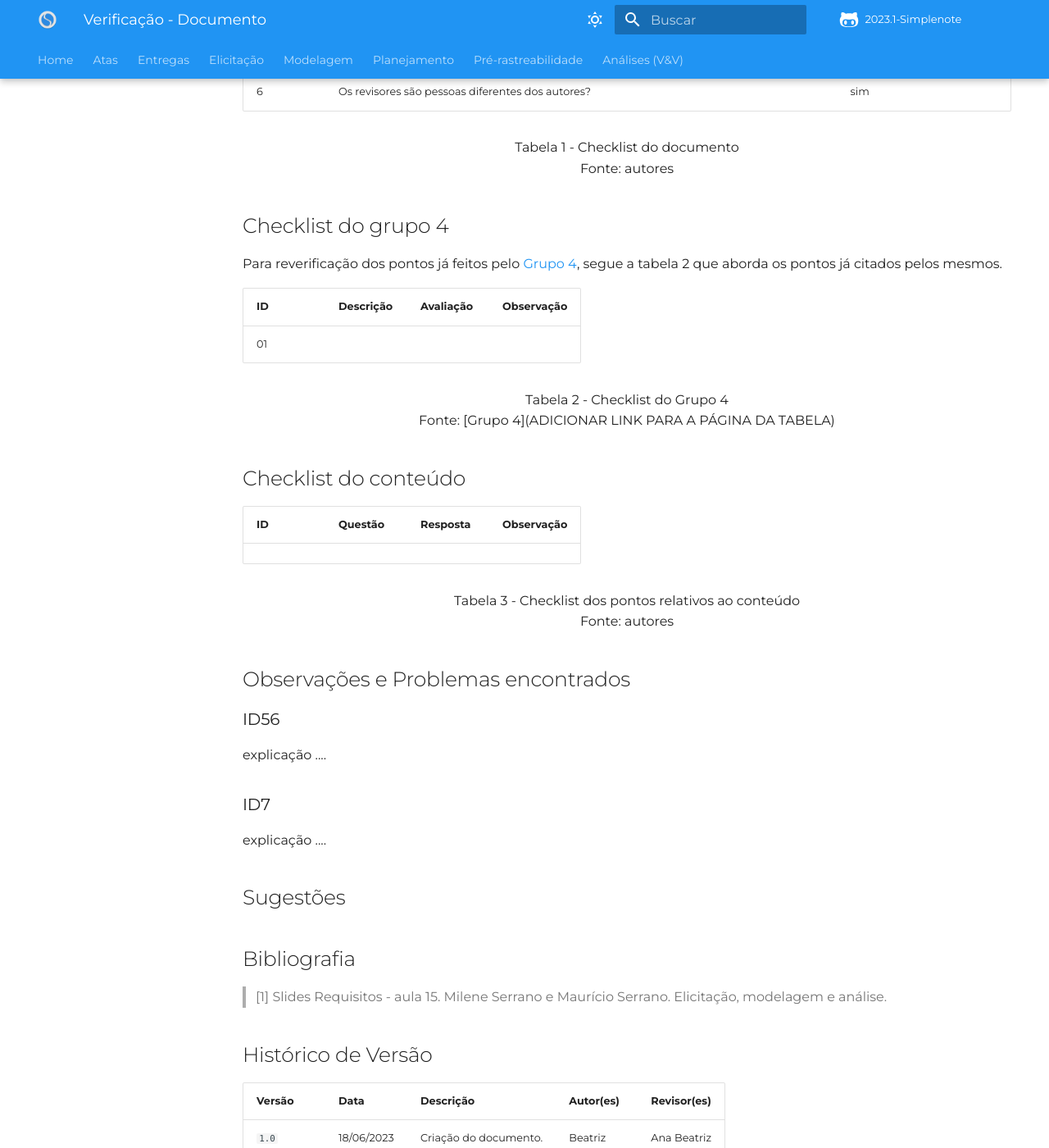
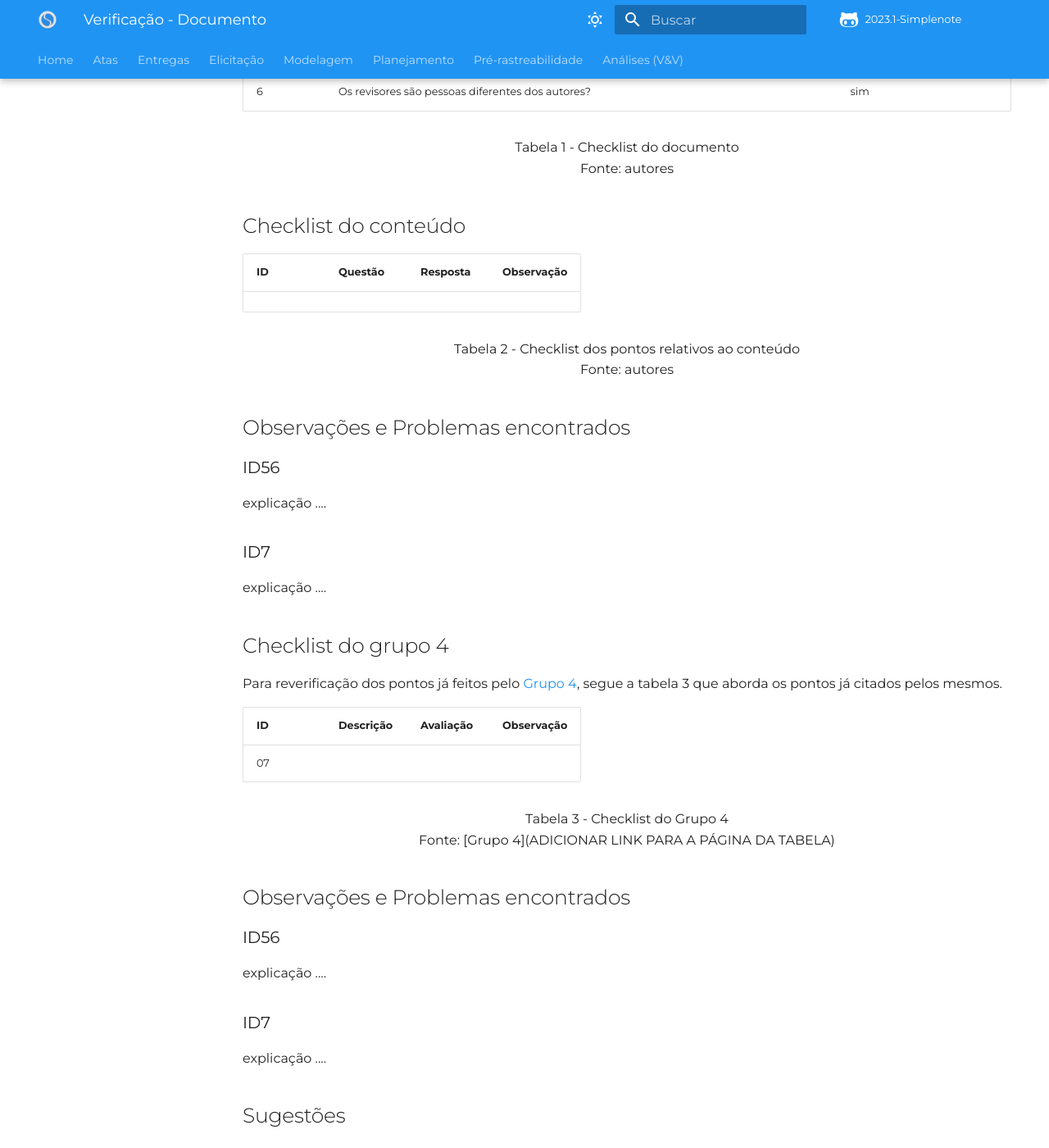
Before and after one commit to Requisitos-de-Software/2023.1-Simplenote, an MkDocs documentation site: the page built from docs/Analise-Grupo5/Elicitação/priorização/FTF.md, in a window 1280 px wide and 1400 px high, scrolled down 1087 px. Shown: the whole window at 82% size. Built offline with MkDocs 1.6.1 and Material for MkDocs 9.7.7, drawn with Linux system fonts in a browser that asks for light colours; some web fonts are replaced; comment, search, counter and statistics services are not loaded.

Commit message:
Update FTF.md

```diff
--- a/docs/Analise-Grupo5/Elicitação/priorização/FTF.md
+++ b/docs/Analise-Grupo5/Elicitação/priorização/FTF.md
@@ -28,21 +28,32 @@ Para avaliação do documento em aspectos formais e tecnicos, foi criado a tabel
 
 <p align="center"> Tabela 1 - Checklist do documento <br> Fonte: autores </p>
 
-## Checklist do grupo 4
-Para reverificação dos pontos já feitos pelo [Grupo 4](https://github.com/Requisitos-de-Software/2023.1-Caesb), segue a tabela 2 que aborda os pontos já citados pelos mesmos.
-
-| ID  | Descrição | Avaliação | Observação |
-| --- | --------- | --------- | ---------- |
-| 01  |           |           |            |
-
-<p align="center"> Tabela 2 - Checklist do Grupo 4 <br> Fonte: [Grupo 4](ADICIONAR LINK PARA A PÁGINA DA TABELA) </p>
 ## Checklist do conteúdo
 
 | ID  | Questão | Resposta | Observação |
 | --- | ------- | -------- | ---------- |
 |     |         |          |            |
 
-<p align="center"> Tabela 3 - Checklist dos pontos relativos ao conteúdo <br> Fonte: autores </p>
+<p align="center"> Tabela 2 - Checklist dos pontos relativos ao conteúdo <br> Fonte: autores </p>
+
+## Observações e Problemas encontrados
+
+### ID56
+
+explicação ....
+
+### ID7
+
+explicação ....
+
+## Checklist do grupo 4
+Para reverificação dos pontos já feitos pelo [Grupo 4](https://github.com/Requisitos-de-Software/2023.1-Caesb), segue a tabela 3 que aborda os pontos já citados pelos mesmos.
+
+| ID  | Descrição | Avaliação | Observação |
+| --- | --------- | --------- | ---------- |
+| 07  |           |           |            |
+
+<p align="center"> Tabela 3 - Checklist do Grupo 4 <br> Fonte: [Grupo 4](ADICIONAR LINK PARA A PÁGINA DA TABELA) </p>
 
 ## Observações e Problemas encontrados
 
```
